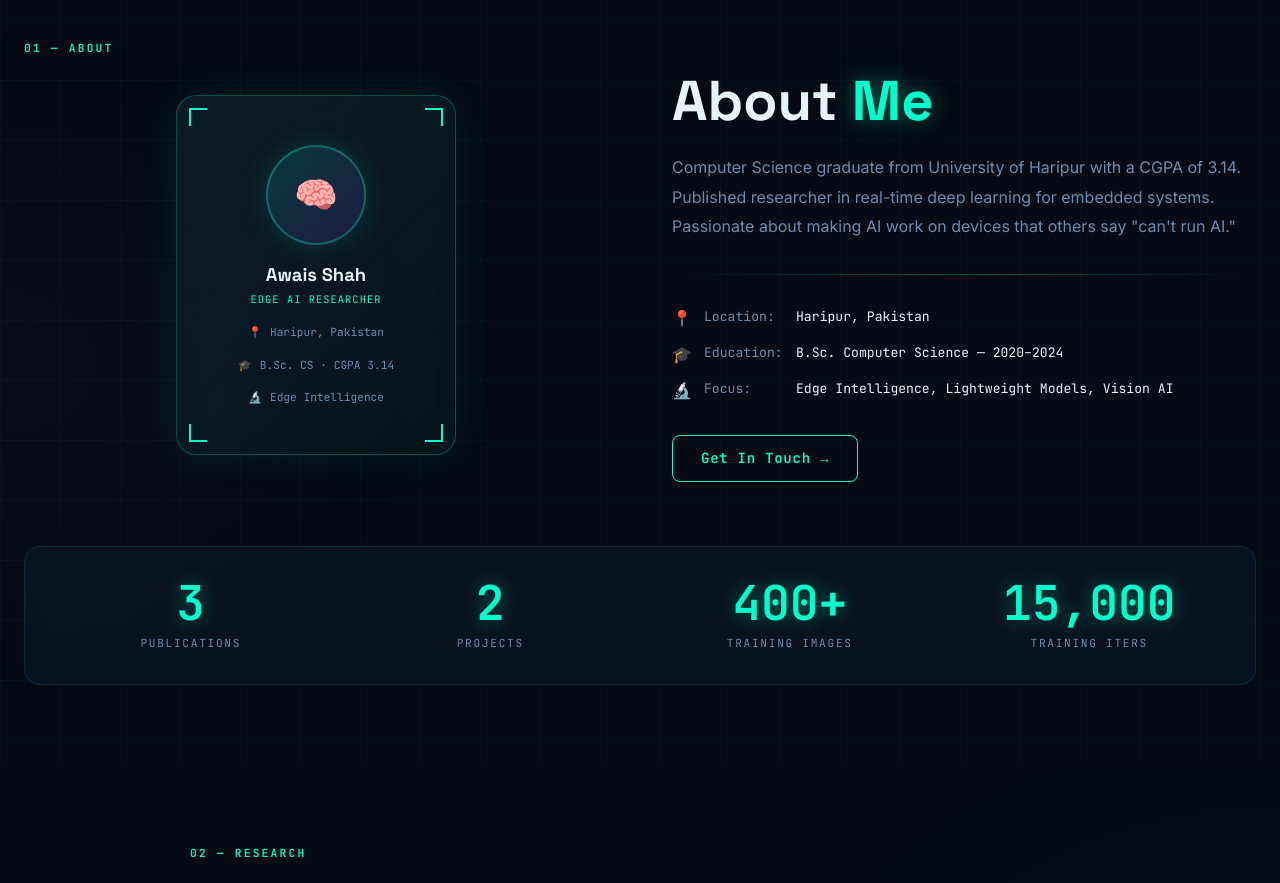
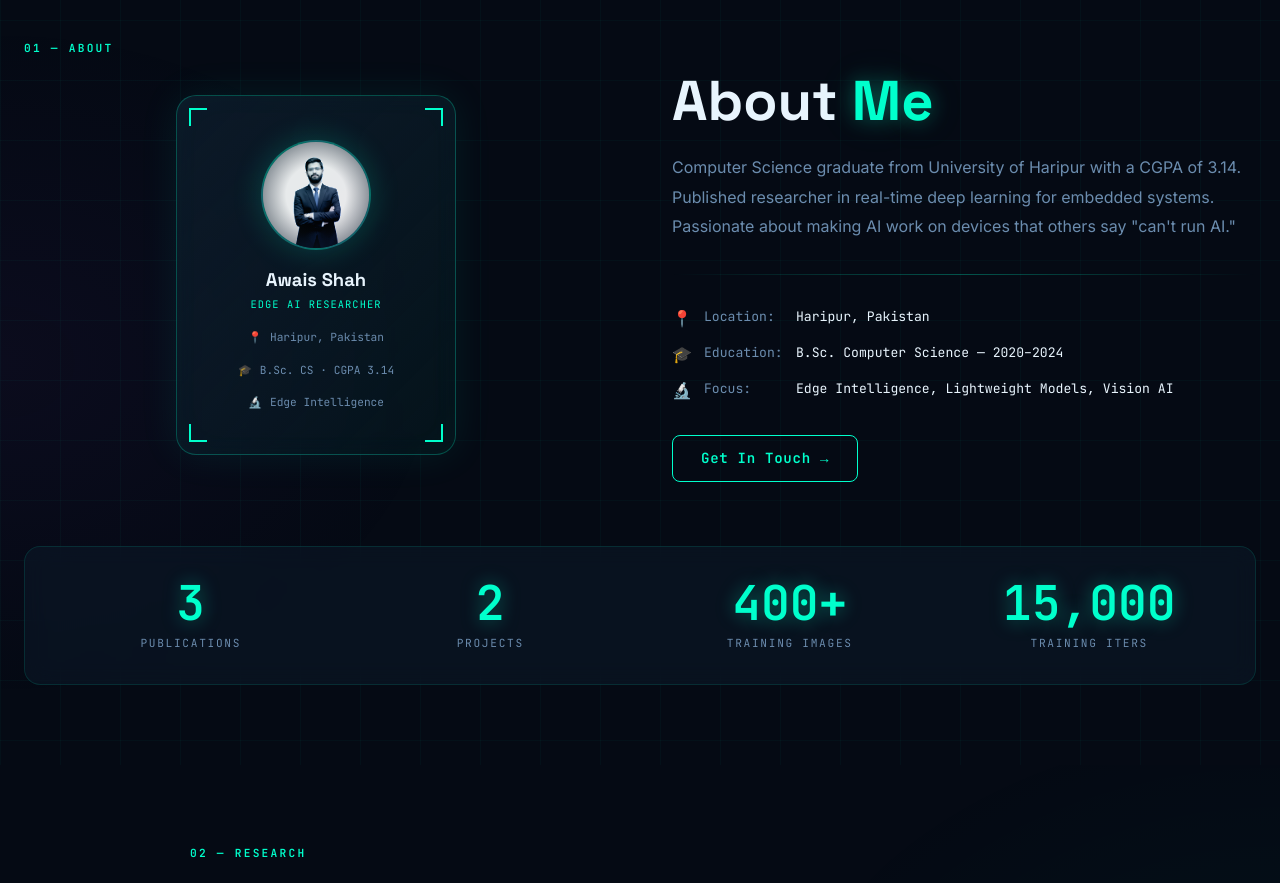
Before and after one commit to AwaisShah75/awais-portfolio, a Next.js app: page / in a window 1280 px wide. Shown: the part 840-1723 px from the top of the page. Built offline with nearby package versions, Linux system fonts and the light colour scheme.

Commit message:
Add profile picture

```diff
--- a/components/sections/About.tsx
+++ b/components/sections/About.tsx
@@ -1,6 +1,7 @@
 "use client";
 import { personal, stats } from "@/lib/data";
 import StatCounter from "@/components/ui/StatCounter";
+import Image from "next/image";
 
 export default function About() {
   return (
@@ -67,19 +68,39 @@ export default function About() {
             {/* Avatar */}
             <div
               style={{
-                width: "100px",
-                height: "100px",
+                width: "110px",
+                height: "110px",
                 borderRadius: "50%",
                 background: "linear-gradient(135deg, rgba(0,255,204,0.15) 0%, rgba(123,47,190,0.2) 100%)",
                 border: "2px solid rgba(0,255,204,0.3)",
                 display: "flex",
                 alignItems: "center",
                 justifyContent: "center",
-                fontSize: "2.2rem",
-                boxShadow: "0 0 30px rgba(0,255,204,0.15)",
+                boxShadow: "0 0 30px rgba(0,255,204,0.2)",
+                overflow: "hidden",
+                position: "relative",
               }}
             >
-              🧠
+              <Image
+                src="/awais-profile.jpg"
+                alt="Awais Shah"
+                fill
+                style={{
+                  objectFit: "cover",
+                  mixBlendMode: "luminosity",
+                  opacity: 0.9,
+                  filter: "contrast(1.2) brightness(1.1)",
+                }}
+              />
+              {/* Overlay gradient to blend edges */}
+              <div
+                style={{
+                  position: "absolute",
+                  inset: 0,
+                  background: "radial-gradient(circle, transparent 40%, rgba(13,27,42,0.8) 100%)",
+                  pointerEvents: "none",
+                }}
+              />
             </div>
 
             <div style={{ textAlign: "center" }}>
```
Also changed, not shown: public/awais-profile.jpg (renamed from public/Image 1 (1).jpg), 1 other file (tests, documents, lock files or other folders).
